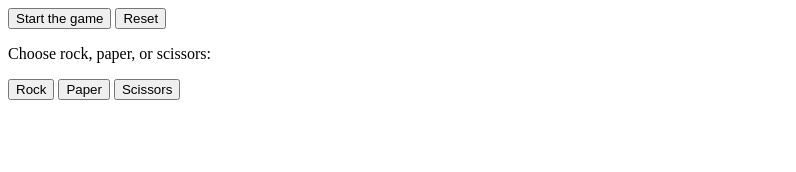
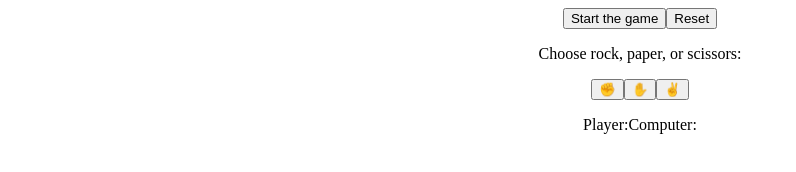
Before and after one commit to djsong15/rock-paper-scissors, a plain HTML site: page index.html in a window 1280 px wide. Shown: the whole page, without its empty margins (0-796 px from the left). Drawn offline with Linux system fonts and the light colour scheme.

Commit message:
Added emoji options choices, created CSS file. Reworked some of the JS code

```diff
--- a/index.html
+++ b/index.html
@@ -3,6 +3,7 @@
 <head>
     <title>Rock, Paper, Scissors</title>
     <meta charset="UTF-8"/>
+    <link href="style.css" rel="stylesheet" type="text/css"/>
     <script src="script.js" defer></script>
 </head>
 <body>
@@ -10,12 +11,18 @@
         <input type="button" value="Start the game" onclick="game()">
         <button>Reset</button>
     </div>
-    <p>Choose rock, paper, or scissors:</p>
+    <div>
+        <p>Choose rock, paper, or scissors:</p>
+    </div>
     <div id="game-buttons">
-        <button class = "choice" value="Rock">Rock</button>
-        <button class = "choice" value="Paper">Paper</button>
-        <button class = "choice" value="Scissors">Scissors</button>
+        <button class = "choice" value="Rock">&#9994</button>
+        <button class = "choice" value="Paper">&#9995</button>
+        <button class = "choice" value="Scissors">&#9996</button>
     </div>
     <div id="results"></div>
+    <div id="score">
+        <p>Player: <span id="playerScore"></span></p>
+        <p>Computer: <span id="computerScore"></span></p>
+    </div>
 </body>
 </html>
--- a/script.js
+++ b/script.js
@@ -1,9 +1,10 @@
-let playerScore = 0;
-let computerScore = 0;
 const resultPanel = document.querySelector('#results');
+const scorePanel = document.querySelector
 const playerResult = document.createElement('p');
 const computerResult = document.createElement('p');
 const playerChoice = document.querySelectorAll('.choice');
+let playerScore = 0;
+let computerScore = 0;
 
 function computerPlay() {
     let choices = ['Rock', 'Paper', 'Scissors']
@@ -17,24 +18,20 @@ function playRound(player, computer) {
     computerResult.textContent = `The computer chose ${computer}`;
     resultPanel.appendChild(playerResult);
     resultPanel.appendChild(computerResult);
-    //console.log(`The player chose ${player}`);
-    //console.log(`The computer chose ${computer}`);
 
     if (player === computer) {
         return ("It's a tie!");
-    } else if (player === "Rock" && computer === "Scissors"
-            || player === "Scissors" && computer === "Paper"
-            || player === "Paper" && computer === "Rock") {
+    } else if (player === "Rock" && computer === "Scissors" ||
+               player === "Scissors" && computer === "Paper" ||
+               player === "Paper" && computer === "Rock") {
         playerScore += 1;
         return (`You win! ${player} beats ${computer}`);
-    } else if (player === "Rock" && computer === "Paper"
-            || player === "Scissors" && computer === "Rock"
-            || player === "Paper" && computer === "Scissors") {
+    } else if (player === "Rock" && computer === "Paper" ||
+               player === "Scissors" && computer === "Rock" ||
+               player === "Paper" && computer === "Scissors") {
         computerScore += 1;
         return (`You lose! ${computer} beats ${player}`);
     }
-
-
 }
 
 function game() {
--- /dev/null
+++ b/style.css
@@ -0,0 +1,8 @@
+div {
+    display: flex;
+    justify-content: center;
+}
+
+.choice {
+    border: 50 px;
+}
```
